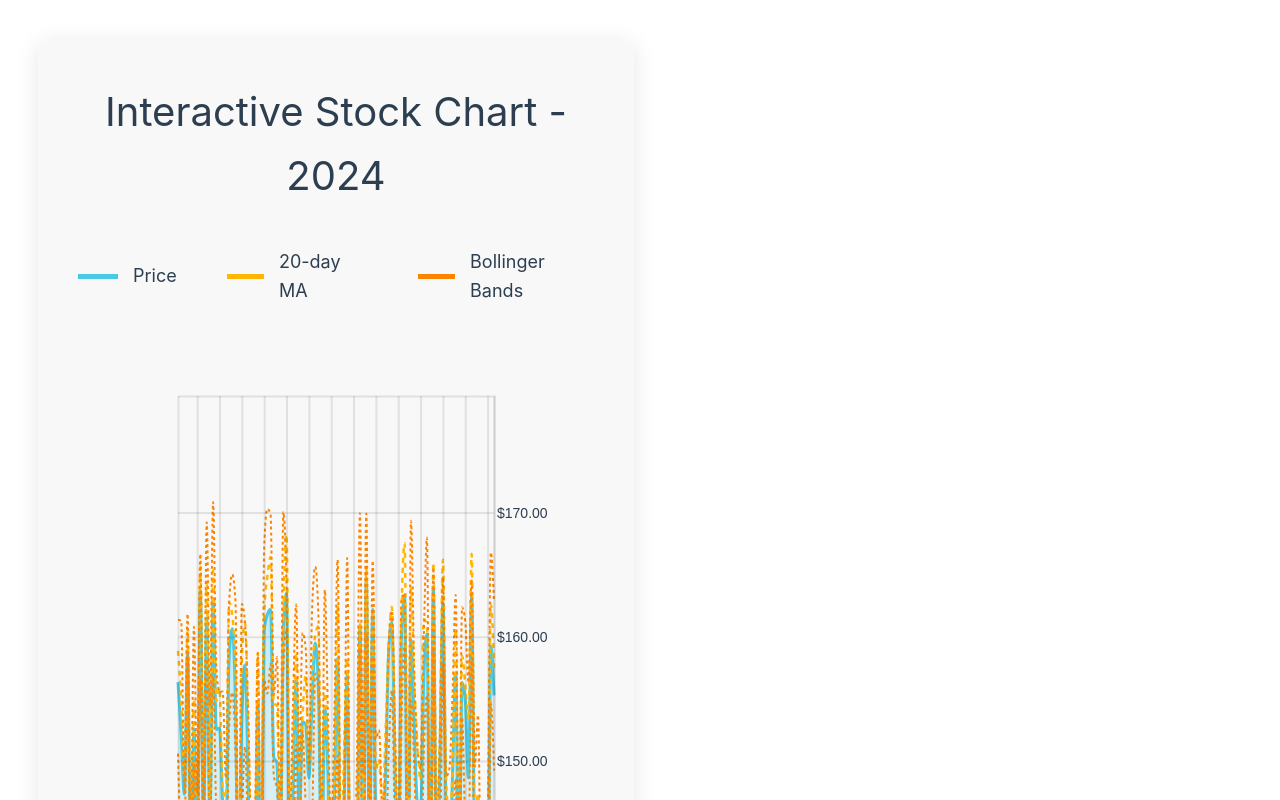
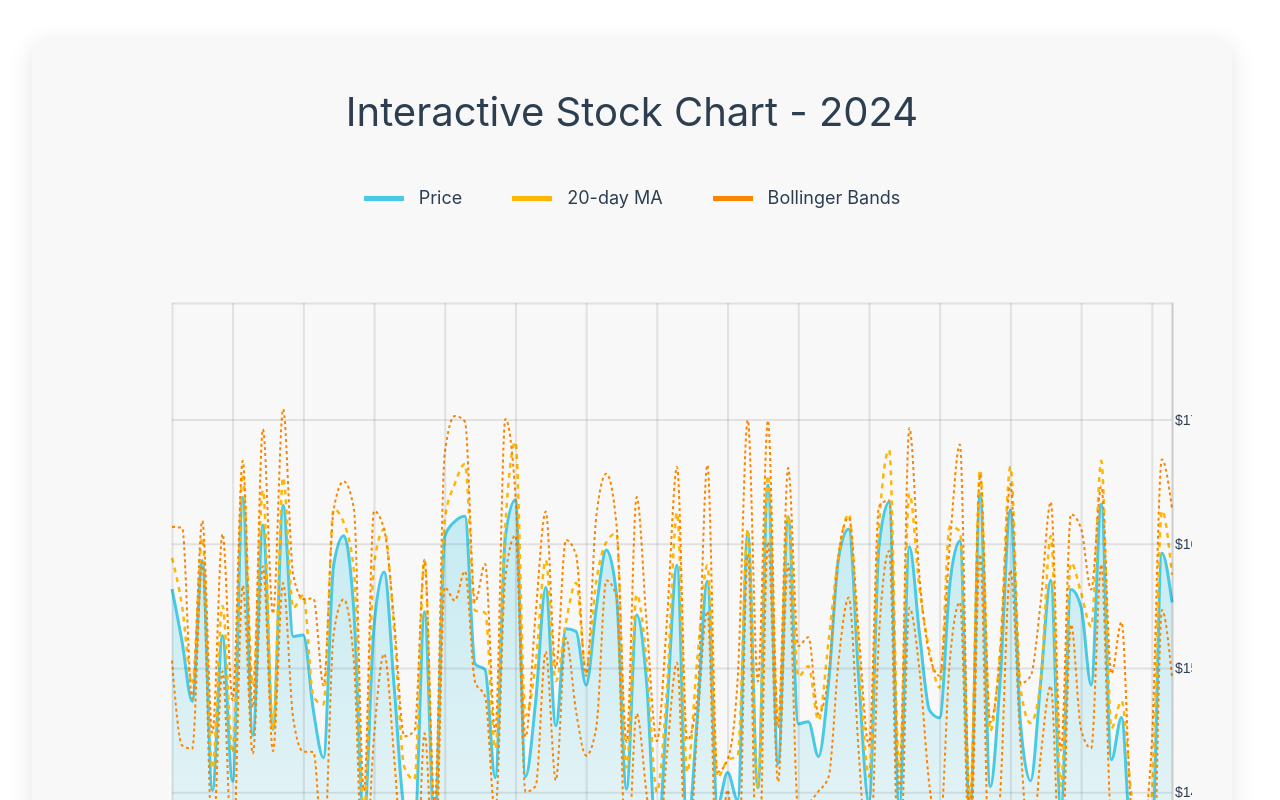
Before and after one commit to ihrskyfish/project, a Vue app: page / in a window 1280 px wide. Shown: the top 800 px of the page. Built offline with nearby package versions, Linux system fonts and the light colour scheme.

Commit message:
width is the same as windows

```diff
--- a/src/App.vue
+++ b/src/App.vue
@@ -5,12 +5,9 @@ import StockChart from './components/StockChart.vue'
 </script>
 
 <template>
-
-
-  <main>
-    <StockChart />
-    <!-- <TheWelcome /> -->
-  </main>
+  <div>
+    <StockChart  />
+  </div>
 </template>
 
 <style scoped>
--- a/src/components/StockChart.vue
+++ b/src/components/StockChart.vue
@@ -38,10 +38,10 @@ const drawChart = () => {
     // Clear previous chart
     d3.select(chartRef.value).selectAll('*').remove()
 
-    // Significantly increase margins and dimensions
+    // Get window width instead of container width
     const margin = { top: 50, right: 100, bottom: 120, left: 100 }
-    const width = chartRef.value.clientWidth - margin.left - margin.right
-    const height = 900 - margin.top - margin.bottom  // Increased height
+    const width = window.innerWidth - margin.left - margin.right - 80 // subtract extra padding
+    const height = 900 - margin.top - margin.bottom
 
     // Create SVG with gradient background
     const svg = d3.select(chartRef.value)
@@ -266,7 +266,7 @@ const handleResize = () => {
     clearTimeout(resizeTimer)
     resizeTimer = setTimeout(() => {
         drawChart()
-    }, 250)
+    }, 100) // Reduced delay for smoother resizing
 }
 
 onMounted(() => {
@@ -299,9 +299,8 @@ onUnmounted(() => {
     border-radius: 12px;
     box-shadow: 0 4px 24px rgba(0, 0, 0, 0.1);
     margin: 40px auto;
-    /* Make container much wider */
-    max-width: 1600px;  /* Increased from 1200px */
-    width: 98%;
+    width: 100%;
+    max-width: none;
 }
 
 h2 {
```
